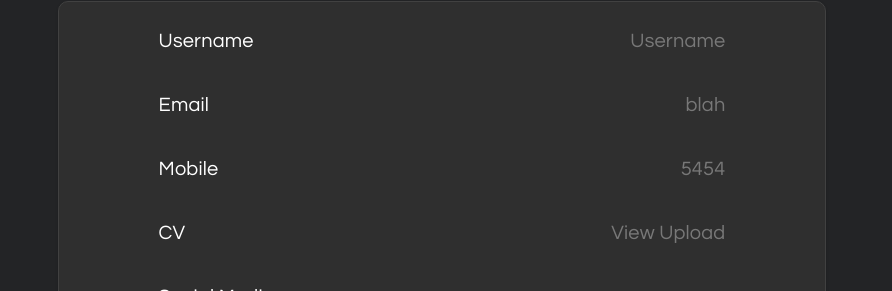
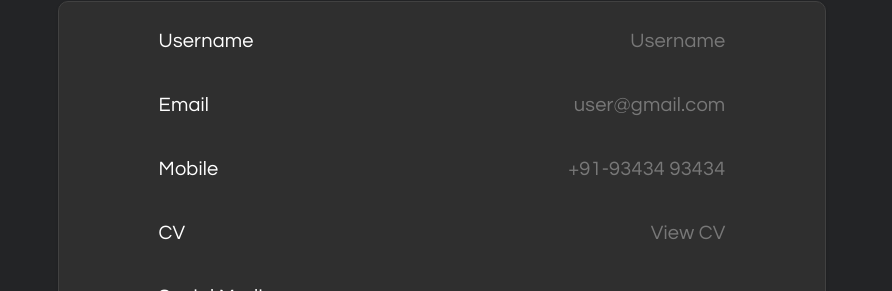
Before and after one commit to NishchayRajput/CollabHous, a React (Create React App) app in the folder clientBlogs/: page /settings in a window 1280 px wide. Shown: the part 417-708 px from the top of the page, without its empty margins (198-1090 px from the left). Built offline with nearby package versions, Linux system fonts and the light colour scheme; no server answers.

Commit message:
FIX: login btn color changed

```diff
--- a/clientBlogs/src/components/css/Header.css
+++ b/clientBlogs/src/components/css/Header.css
@@ -38,7 +38,7 @@
     /* display: none; */
     color: #F74D79;
     border:1px solid #F74D79;
-    background-color: rgba(0, 0, 0, 0.081);
+    background-color: rgba(255, 95, 95, 0.154);
     margin: 10px;
 }
 
--- a/clientBlogs/src/pages/Settings.js
+++ b/clientBlogs/src/pages/Settings.js
@@ -15,8 +15,8 @@ const Settings = ()=> {
     const image="";
     const username="Username";
     const bio="Bio";
-    const email="blah";
-    const mobile="5454";
+    const email="user@gmail.com";
+    const mobile="+91-93434 93434";
 
 
     const [socialMediaArrow, setSocialMediaArrow] = useState(0);
@@ -74,7 +74,7 @@ const Settings = ()=> {
                             </div>
                             <div className="row">
                             <Typography className="label">CV</Typography>
-                            <Typography className="values">View Upload</Typography>
+                            <Typography className="values">View CV</Typography>
                             </div>
                             <div className="row">
                             <Typography className="label">Social Media </Typography>
--- a/clientBlogs/src/pages/Signup.js
+++ b/clientBlogs/src/pages/Signup.js
@@ -71,7 +71,7 @@ const Register = () => {
               onScreen: true,
             },
           });
-          navigate(-1);
+          navigate("/home");
         }
         console.log(data);
       } catch (error) {
@@ -202,7 +202,7 @@ const Register = () => {
           borderRadius={5}
         >
           <Typography className="signInText">Create an account</Typography>
-          <Button onClick={() => navigate("/register")} className="newUser">
+          <Button onClick={() => navigate("/login")} className="newUser">
             <span>Already have an account? &nbsp;</span>Sign in
           </Button>
 
```
